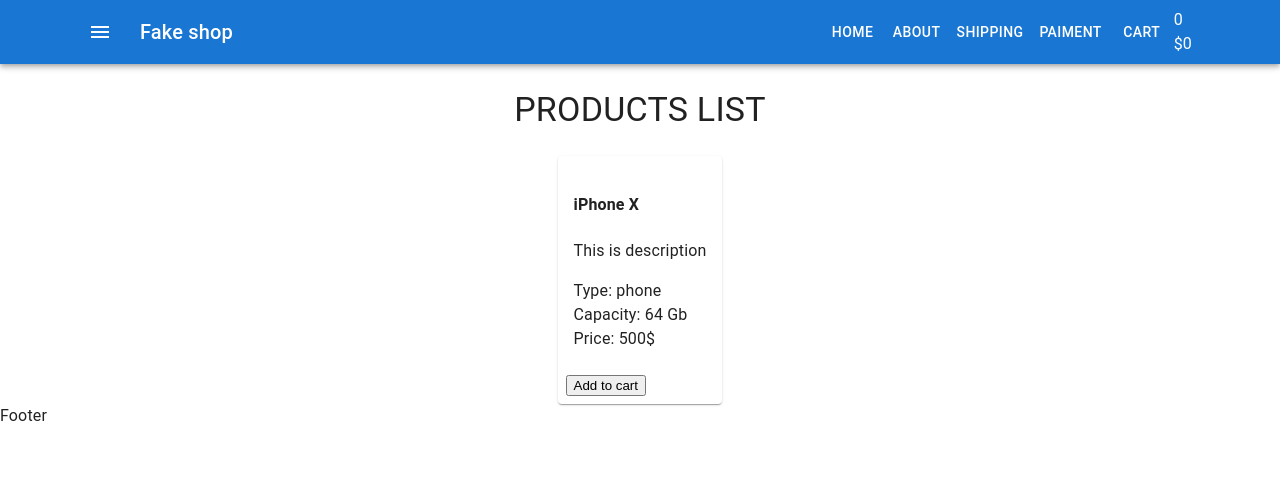
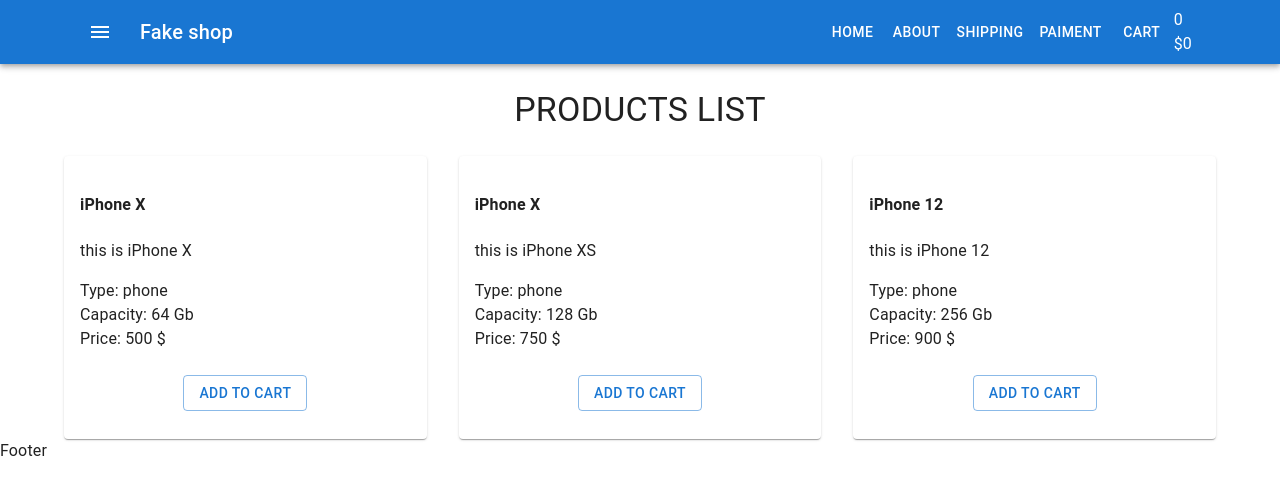
Before and after one commit to tezzzar/fake-shop, a React (Create React App) app: page / in a window 1280 px wide. Shown: the top 494 px of the page. Built offline with nearby package versions, Linux system fonts and the light colour scheme.

Commit message:
Add Buttons & css

```diff
--- /dev/null
+++ b/src/components/Products/ProductListItem.css
@@ -0,0 +1,5 @@
+.btn-wrap {
+  display: flex;
+  justify-content: center;
+  margin-bottom: 20px;
+}
--- a/src/components/Products/ProductListItem.tsx
+++ b/src/components/Products/ProductListItem.tsx
@@ -1,20 +1,26 @@
-import { Card, CardActions, CardContent } from '@mui/material'
-import React from 'react'
+import { Button, Card, CardActions, CardContent } from '@mui/material'
+import './ProductListItem.css'
 
-type Props = {}
+type Props = {
+    name: string
+    description: string
+    type: string
+    capacity: number
+    price: number
+}
 
 const ProductListItem = (props: Props) => {
     return (
         <Card>
             <CardContent>
-                <h4>iPhone X</h4>
-                <p>This is description</p>
-                <div>Type: phone</div>
-                <div>Capacity: 64 Gb</div>
-                <div>Price: 500$</div>
+                <h4>{props.name}</h4>
+                <p>{props.description}</p>
+                <div>Type: {props.type}</div>
+                <div>Capacity: {props.capacity} Gb</div>
+                <div>Price: {props.price} $</div>
             </CardContent>
-            <CardActions>
-                <button>Add to cart</button>
+            <CardActions className="btn-wrap">
+                <Button variant="outlined">Add to cart</Button>
             </CardActions>
         </Card>
     )
--- a/src/components/Products/ProductsList.tsx
+++ b/src/components/Products/ProductsList.tsx
@@ -24,8 +24,32 @@
                 alignItems="center"
                 spacing={4}
             >
-                <Grid item>
-                    <ProductListItem />
+                <Grid item xs={12} sm={6} md={4}>
+                    <ProductListItem
+                        name="iPhone X"
+                        description="this is iPhone X"
+                        type="phone"
+                        capacity={64}
+                        price={500}
+                    />
+                </Grid>
+                <Grid item xs={12} sm={6} md={4}>
+                    <ProductListItem
+                        name="iPhone X"
+                        description="this is iPhone XS"
+                        type="phone"
+                        capacity={128}
+                        price={750}
+                    />
+                </Grid>
+                <Grid item xs={12} sm={6} md={4}>
+                    <ProductListItem
+                        name="iPhone 12"
+                        description="this is iPhone 12"
+                        type="phone"
+                        capacity={256}
+                        price={900}
+                    />
                 </Grid>
             </Grid>
         </>
```
